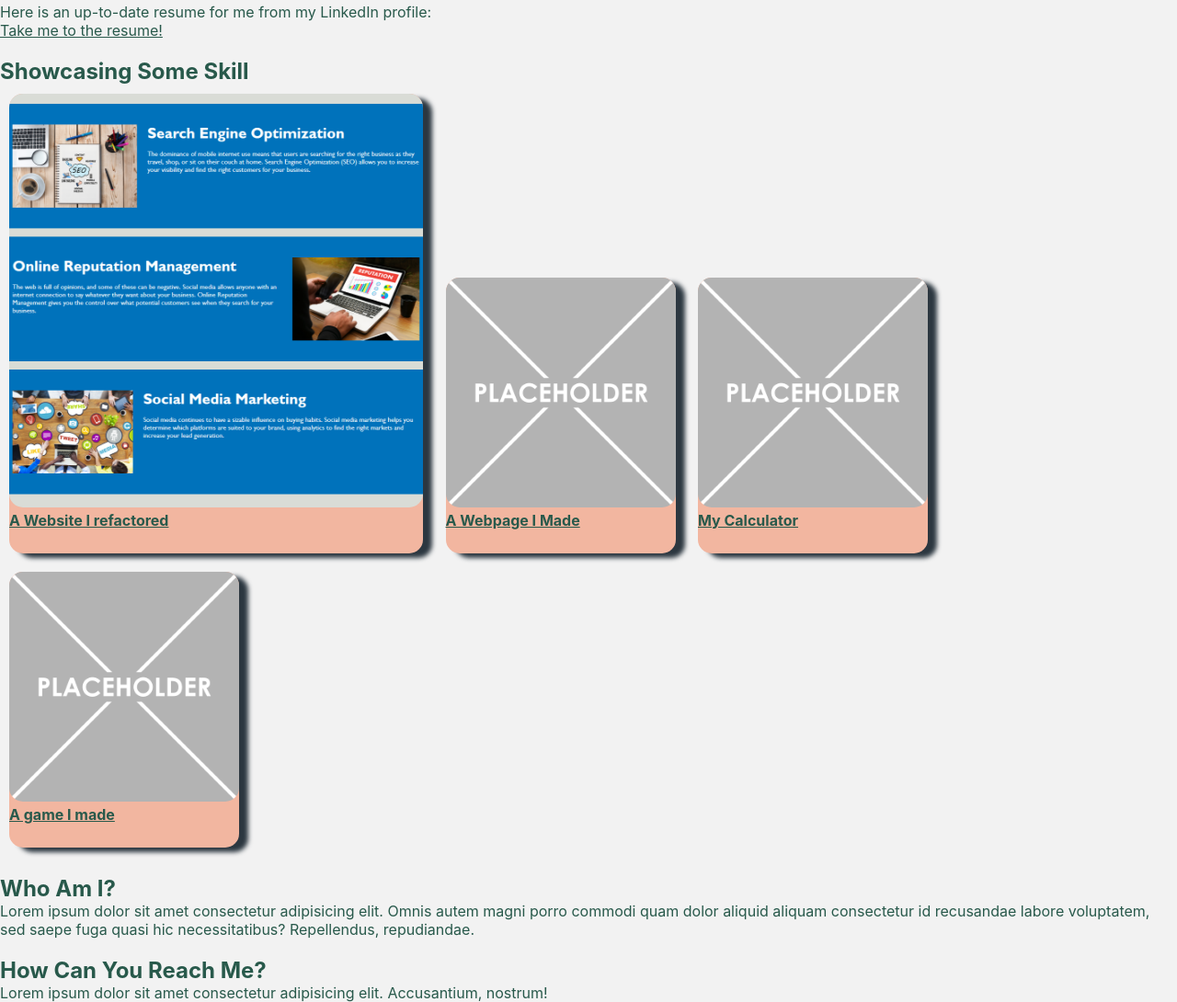
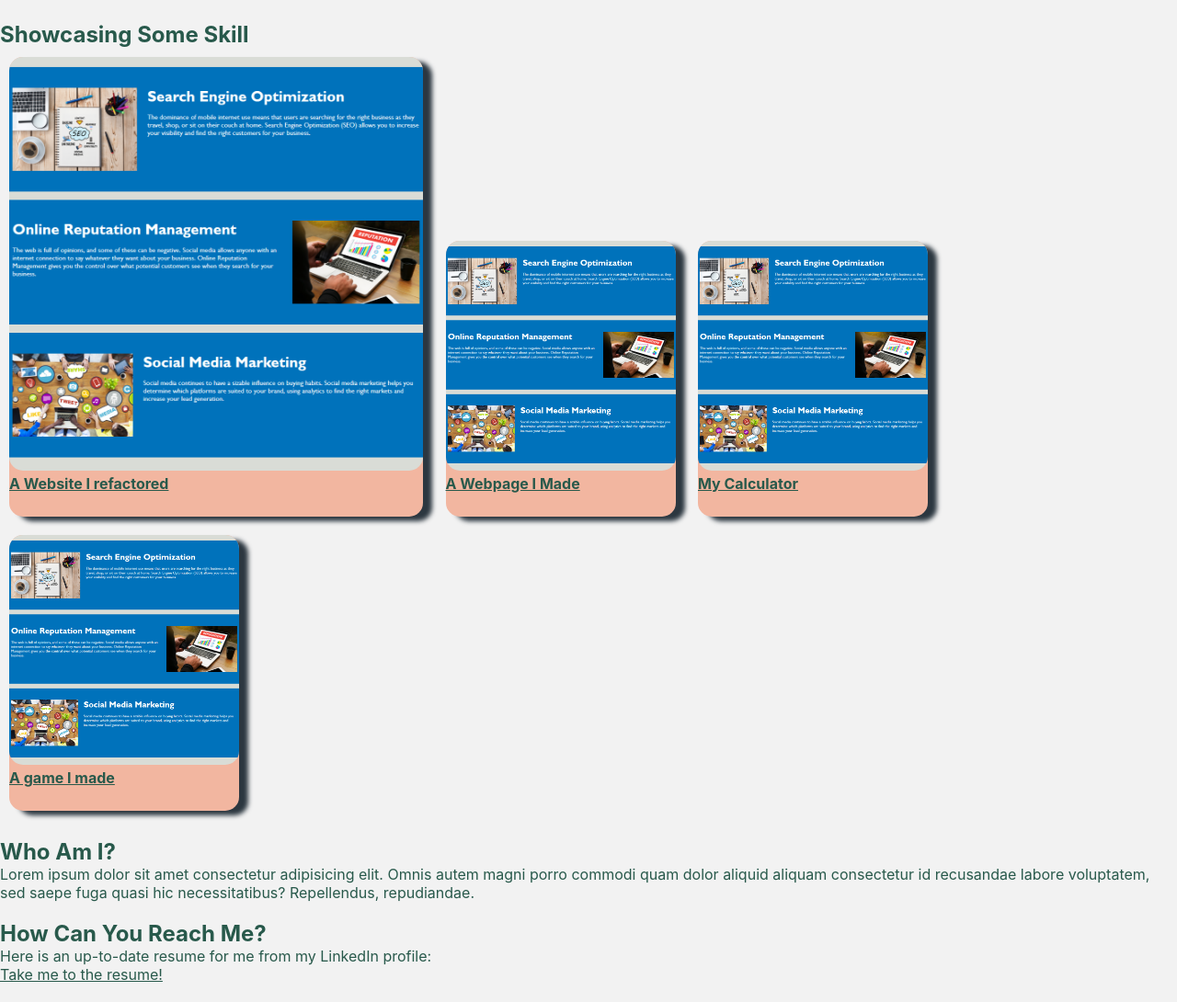
Before and after one commit to DaveDw/Dwight-Portfolio, a plain HTML site: page index.html in a window 1280 px wide. Shown: the part 946-2036 px from the top of the page at 92% size. Drawn offline with Linux system fonts and the light colour scheme.

Commit message:
swapped out the resume link to be in the Contact Me section. removed placeholder images for ones that more accurately resemble actual projects.

```diff
--- a/index.html
+++ b/index.html
@@ -33,8 +33,6 @@
     <aside id="resume">
         <h2>The Dev You've Been Looking For</h2>
         <img src="assets/images/Dave-icon.jpg" alt="a_picture_of_David">
-        <p>Here is an up-to-date resume for me from my LinkedIn profile:</p>
-        <a href="https://my.indeed.com/p/davidd-bp3gw3y" target="_blank">Take me to the resume!</a>
     </aside>
     <br>
     <section id="examples">
@@ -46,17 +44,17 @@
             <a href="https://wonderful-poincare-ac36b1.netlify.app/" target="_blank">A Website I refactored</a>
         </div>
         <div class="pathway" id="jcole">
-            <a href="jcole/JCole-website.html" target="_blank"><img src="assets/images/placeholder.png" alt="j.cole_website_link"></a>
+            <a href="jcole/JCole-website.html" target="_blank"><img src="assets/images/refactor-icon.png" alt="j.cole_website_link"></a>
             <br>
             <a href="jcole/JCole-website.html" target="_blank">A Webpage I Made</a>
         </div>
         <div class="pathway" id="calculator">
-            <a href="calculator/calc.html" target="_blank"><img src="assets/images/placeholder.png" alt="calculator_link"></a>
+            <a href="calculator/calc.html" target="_blank"><img src="assets/images/refactor-icon.png" alt="calculator_link"></a>
             <br>
             <a href="calculator/calc.html" target="_blank">My Calculator</a>
         </div>
         <div class="pathway" id="tic-tac-toe">
-            <a href="tic-tac-toe/ttt.html" target="_blank"><img src="assets/images/placeholder.png" alt="tic-tac-toe_link"></a>
+            <a href="tic-tac-toe/ttt.html" target="_blank"><img src="assets/images/refactor-icon.png" alt="tic-tac-toe_link"></a>
             <br>
             <a href="tic-tac-toe/ttt.html" target="_blank">A game I made</a>
         </div>
@@ -72,7 +70,8 @@
     <br>
     <section id="contact">
         <h2>How Can You Reach Me?</h2>
-        <p>Lorem ipsum dolor sit amet consectetur adipisicing elit. Accusantium, nostrum!</p>
+        <p>Here is an up-to-date resume for me from my LinkedIn profile:</p>
+        <a href="https://my.indeed.com/p/davidd-bp3gw3y" target="_blank">Take me to the resume!</a>
 
 
     </section>
```
